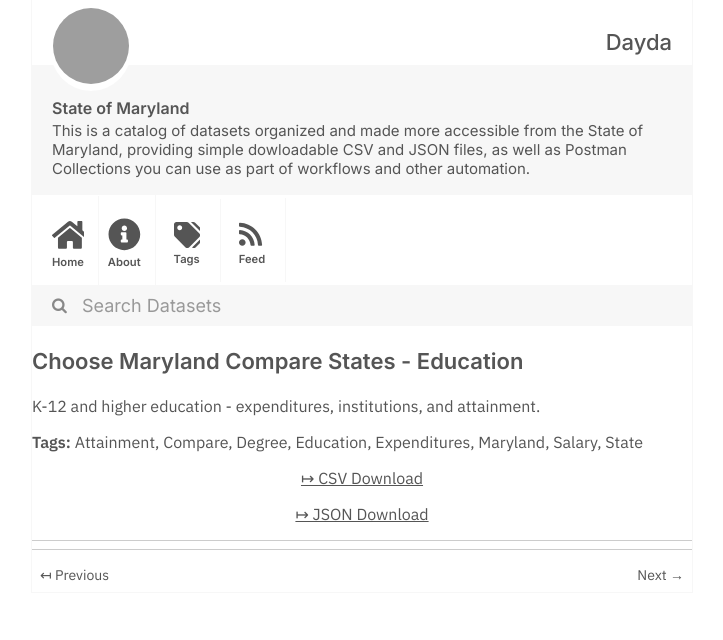
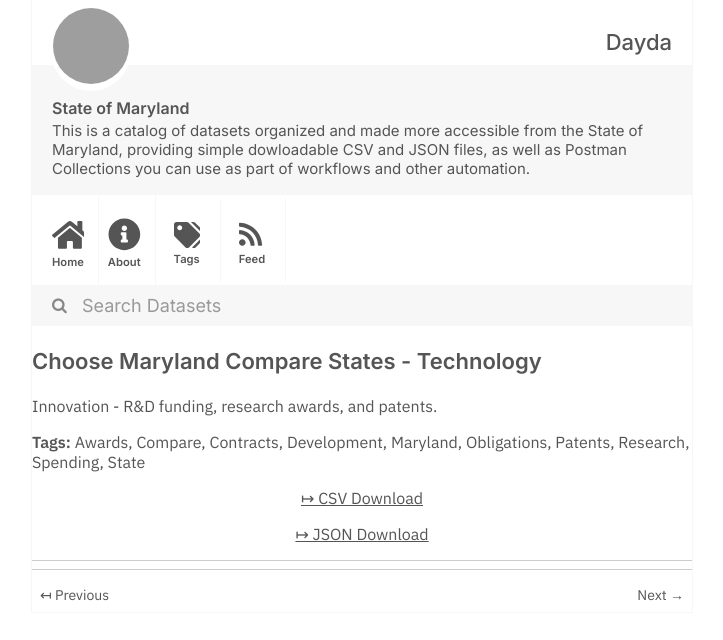
Before and after one commit to dayda-entities/state-of-maryland, a Jekyll site: the page built from _posts/2020-11-10-choose-maryland-compare-states.md, in a window 1280 px wide, cut to the strip 0-640 px from the top of the page. Shown: the whole strip, without its empty margins (278-1001 px from the left). Built offline with Jekyll 4.4.1, drawn with Linux system fonts in a browser that asks for light colours; grey boxes are pictures that could not be loaded.

Commit message:
Publish Data

```diff
--- a/_posts/2020-11-10-choose-maryland-compare-states.md
+++ b/_posts/2020-11-10-choose-maryland-compare-states.md
@@ -1,24 +1,26 @@
 ---
-title: Choose Maryland  Compare States - Education
-created: '2020-11-10T17:23:51.824849'
-modified: '2020-11-10T17:23:51.824859'
+title: Choose Maryland  Compare States - Technology
+created: '2020-11-10T17:24:40.919135'
+modified: '2020-11-10T17:24:40.919142'
 state: active
 type: dataset
 tags:
-  - Attainment
+  - Awards
   - Compare
-  - Degree
-  - Education
-  - Expenditures
+  - Contracts
+  - Development
   - Maryland
-  - Salary
+  - Obligations
+  - Patents
+  - Research
+  - Spending
   - State
 groups:
   - Local Government
-csv_url: 'https://opendata.maryland.gov/api/views/3bkz-cttp/rows.csv?accessType=DOWNLOAD'
+csv_url: 'https://opendata.maryland.gov/api/views/enjg-rjqz/rows.csv?accessType=DOWNLOAD'
 json_url: >-
-  https://opendata.maryland.gov/api/views/3bkz-cttp/rows.json?accessType=DOWNLOAD
+  https://opendata.maryland.gov/api/views/enjg-rjqz/rows.json?accessType=DOWNLOAD
 layout: post
 
 ---
-K-12 and higher education - expenditures, institutions, and attainment.
+Innovation - R&D funding, research awards, and patents.
```
